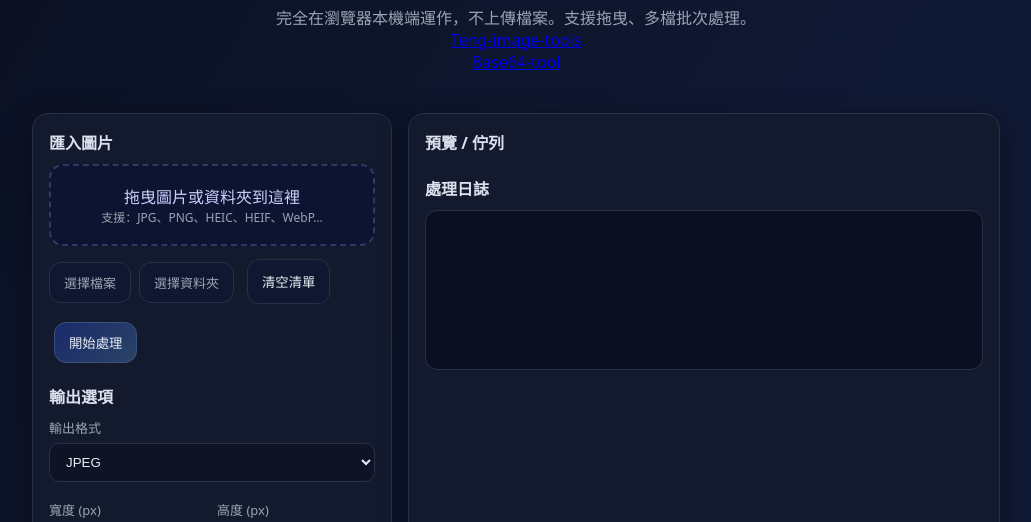
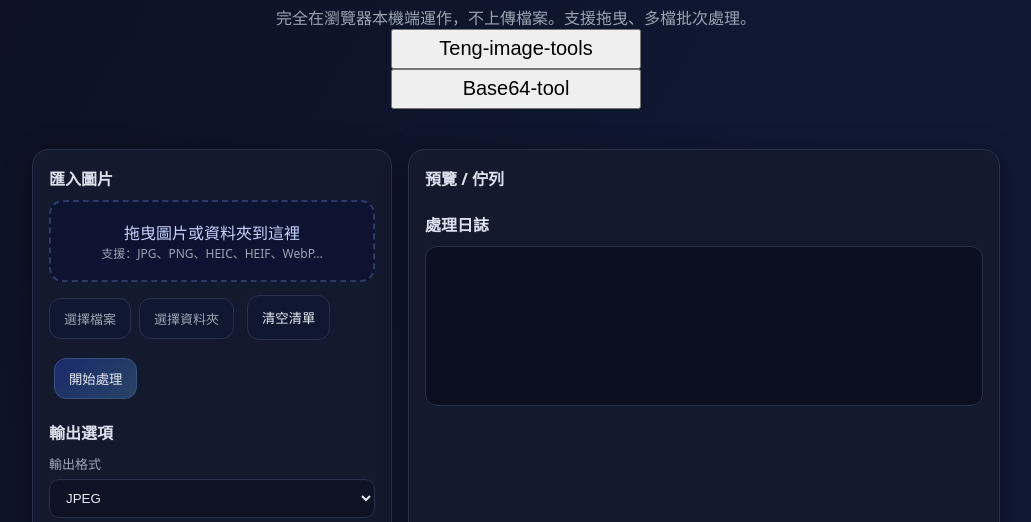
Before and after one commit to Chia168168/Teng-image-tools, a plain HTML site: page index.html in a window 1280 px wide. Shown: the part 219-741 px from the top of the page, without its empty margins (124-1155 px from the left). Drawn offline with nearby package versions, Linux system fonts and the light colour scheme; a script that the page names is missing.

Commit message:
Update index.html

```diff
--- a/index.html
+++ b/index.html
@@ -78,10 +78,9 @@ input[type="range"]{width:100%}
   <h1>TENG 圖片尺寸/格式調整器 <span class="badge">JPG · PNG · HEIC · HEIF · WEBP</span></h1>
   <p>完全在瀏覽器本機端運作，不上傳檔案。支援拖曳、多檔批次處理。</p>
 
-<a href="https://chia168168.github.io/Teng-image-tools/" target="_blank">Teng-image-tools</a></a>
-<br/>
-<a href="https://chia168168.github.io/Base64-tool/" target="_blank">Base64-tool</a>
-<br/>
+  <center><input type="button" onclick="location.href='https://chia168168.github.io/Teng-image-tools/';"  value="Teng-image-tools" style="width:250px;height:40px;font-size:20px;"></center>
+  <center><input type="button" onclick="location.href='https://chia168168.github.io/Base64-tool/';" value="Base64-tool" style="width:250px;height:40px;font-size:20px;"></center>
+
 
 </header>
 <div class="wrap grid">
```
